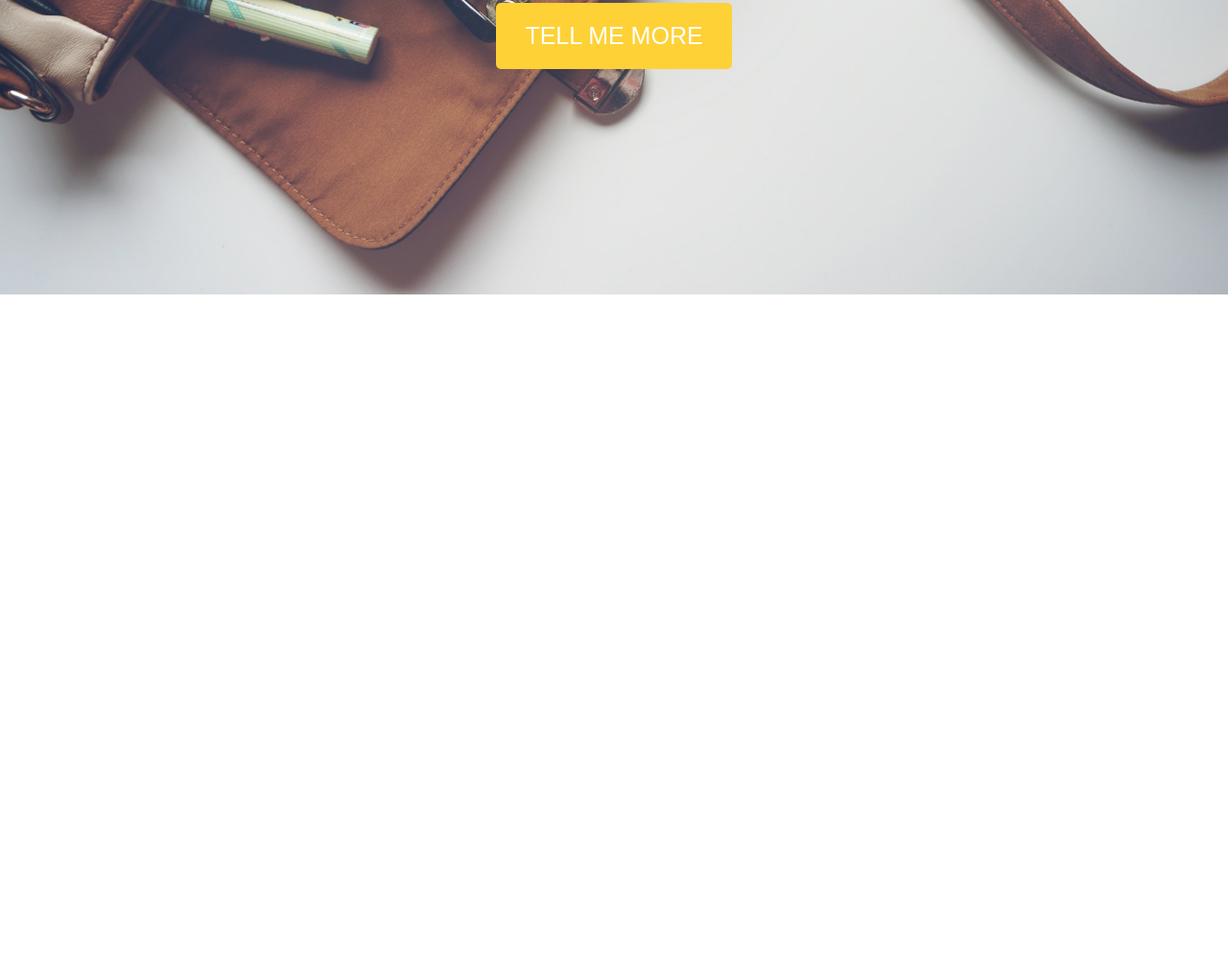
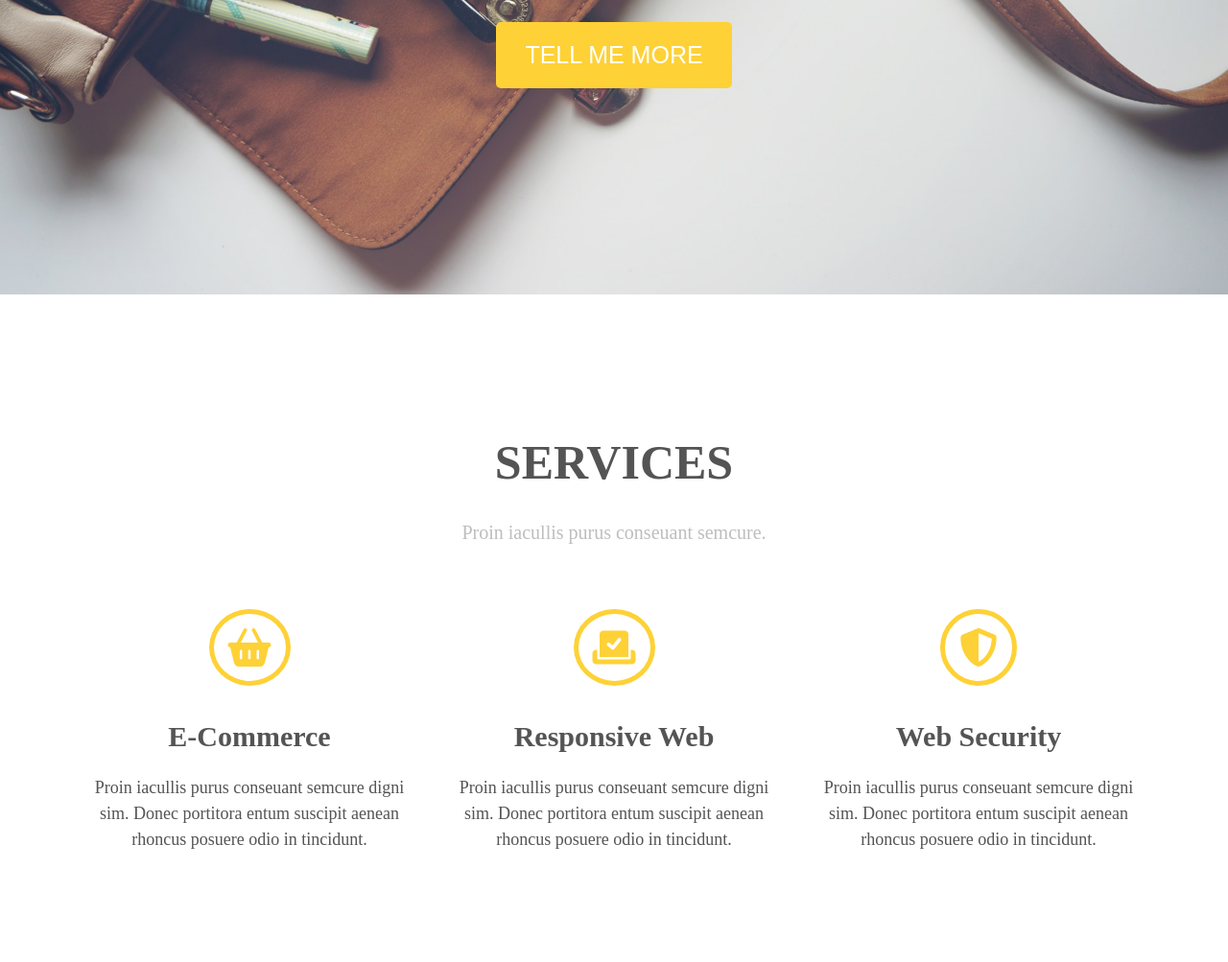
Before and after one commit to michal1231/Project_Module_3, a website: page index.html in a window 1280 px wide. Shown: the part 493-1496 px from the top of the page at 96% size. Before the commit the page ends 800 px from the top, so only its background shows below. Drawn offline with Linux system fonts and the light colour scheme.

Commit message:
Add services section

```diff
--- a/index.html
+++ b/index.html
@@ -6,6 +6,7 @@
     <meta http-equiv="X-UA-Compatible" content="IE=edge">
     <meta name="viewport" content="width=device-width, initial-scale=1.0">
     <title>Module 3 Project</title>
+    <link rel="stylesheet" href="https://use.fontawesome.com/releases/v6.0.0/css/all.css">
     <link rel="stylesheet" href="vendor/bootstrap-grid.css">
     <link rel="stylesheet" href="css/style.css">
 </head>
@@ -32,7 +33,32 @@
             </div>
         </div>
     </header>
-
+    <section class="services">
+        <div class="container">
+            <h2>SERVICES</h2>
+            <p class="description">Proin iacullis purus conseuant semcure.</p>
+            <div class="row">
+                <div class="col-md-4">
+                    <i class="fa-solid fa-basket-shopping"></i>
+                    <h3>E-Commerce</h3>
+                    <p>Proin iacullis purus conseuant semcure digni sim. Donec portitora entum suscipit aenean rhoncus
+                        posuere odio in tincidunt.</p>
+                </div>
+                <div class="col-md-4">
+                    <i class="fa-solid fa-check-to-slot"></i>
+                    <h3>Responsive Web</h3>
+                    <p>Proin iacullis purus conseuant semcure digni sim. Donec portitora entum suscipit aenean rhoncus
+                        posuere odio in tincidunt.</p>
+                </div>
+                <div class="col-md-4">
+                    <i class="fa-solid fa-shield"></i>
+                    <h3>Web Security</h3>
+                    <p>Proin iacullis purus conseuant semcure digni sim. Donec portitora entum suscipit aenean rhoncus
+                        posuere odio in tincidunt.</p>
+                </div>
+            </div>
+        </div>
+    </section>
 
 </body>
 
--- a/package.json
+++ b/package.json
@@ -31,5 +31,9 @@
     "postcss": "^8.2.6",
     "postcss-cli": "^8.3.1",
     "sass": "^1.53.0"
+  },
+  "dependencies": {
+    "font-awesome": "^4.7.0",
+    "fontawesome-free": "^1.0.4"
   }
 }
--- a/sass/style.scss
+++ b/sass/style.scss
@@ -12,6 +12,12 @@ body {
     text-align: center;
     background-color: #fff;
     color: $color-one;
+    font-size: 18px;
+    line-height: 1.5;
+}
+
+section {
+    padding: 96px 0;
 }
 
 header {
@@ -68,3 +74,28 @@ header {
         border-radius: 5px;
     }
 }
+
+h2 {
+    font-size: 50px;
+    margin-bottom: 12px;
+}
+
+h3 {
+    font-weight: bold;
+    font-size: 30px;
+    margin-bottom: 10px;
+}
+
+.description {
+    color: rgb(191, 189, 189);
+    font-size: 20px;
+    margin-bottom: 65px;
+}
+
+.services i {
+    color: $color-two;
+    font-size: 40px;
+    padding: 15px;
+    border: 5px solid $color-two;
+    border-radius: 50%;
+}
```
Also changed, not shown: css/style.css, 2 other files.
